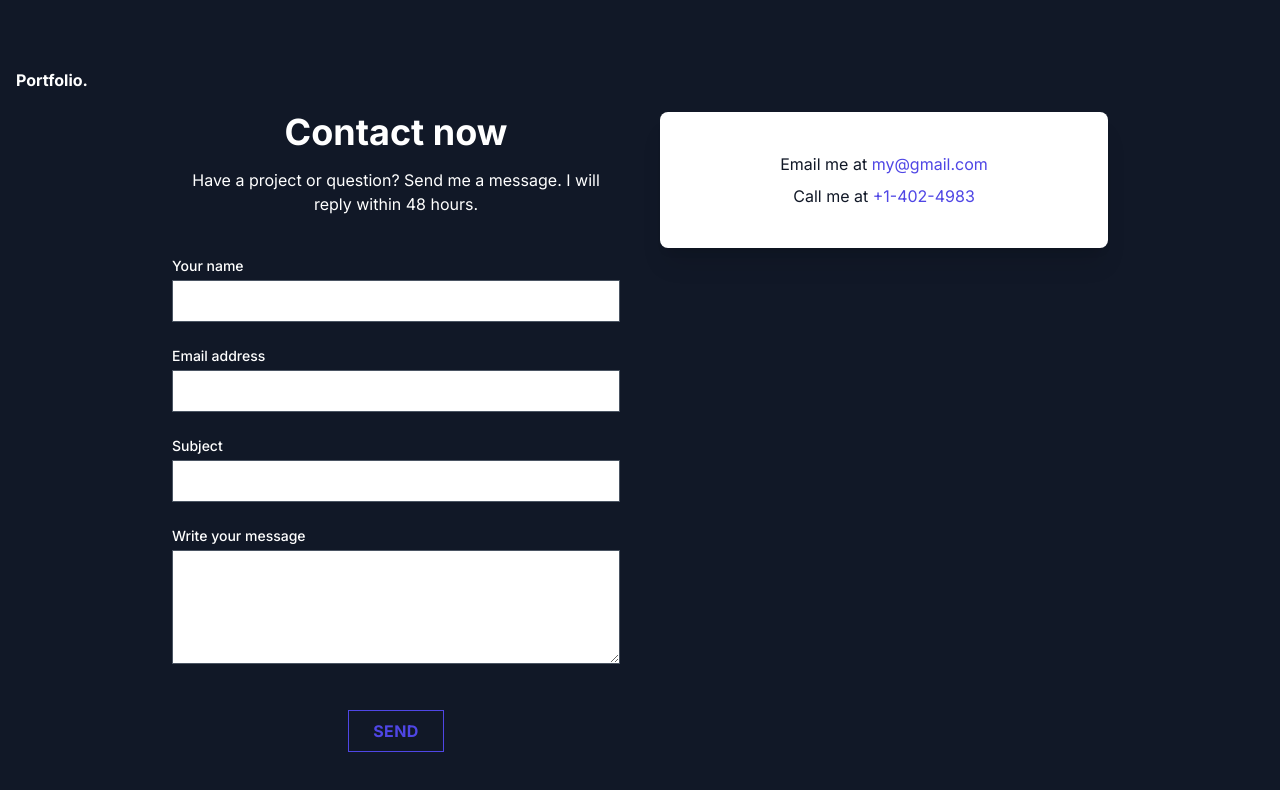
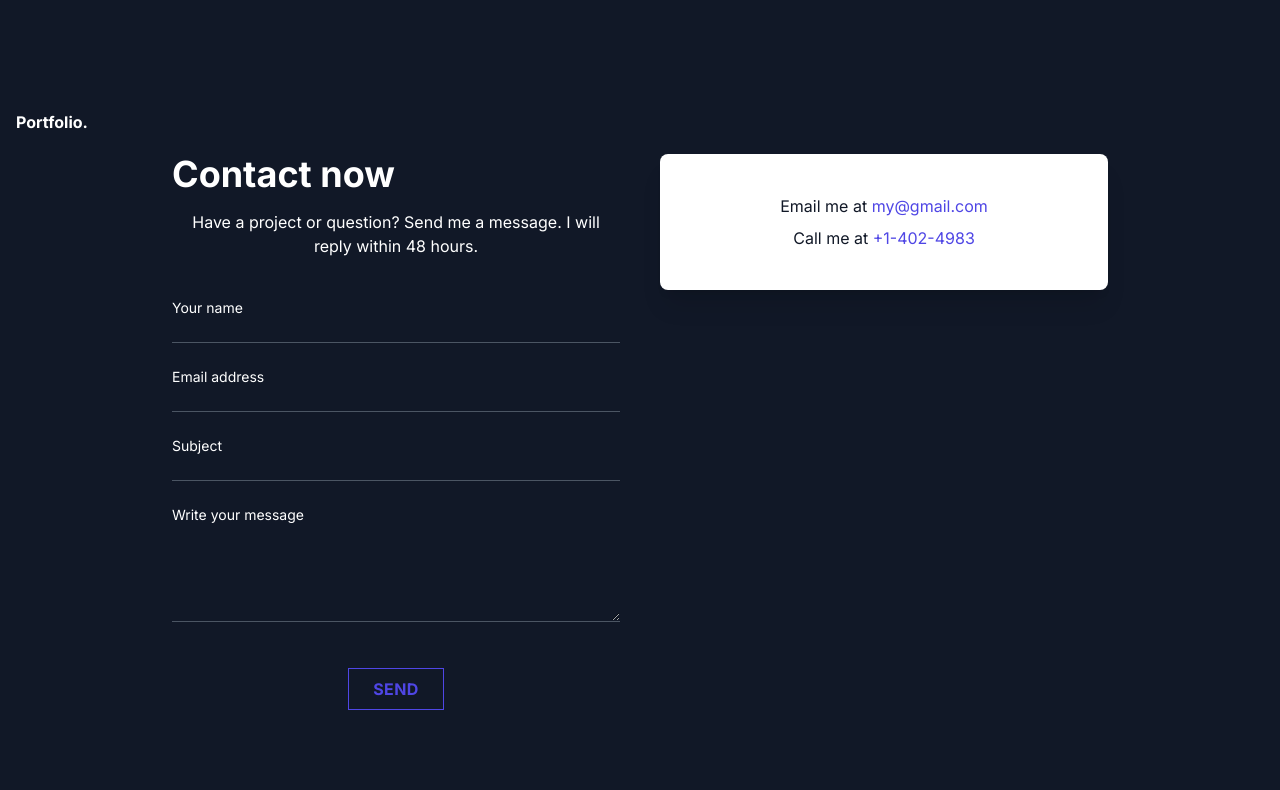
Before and after one commit to Elli2022/My-Headless-Wordpress-Portfolio, a Next.js app: page /contact in a window 1280 px wide. Shown: the top 790 px of the page. Built offline with nearby package versions, Linux system fonts and the light colour scheme.

Commit message:
almost done with contact site

```diff
--- a/src/app/contact/page.tsx
+++ b/src/app/contact/page.tsx
@@ -4,7 +4,7 @@ import Link from "next/link";
 
 const ContactPage = () => {
   return (
-    <div className="flex min-h-screen bg-gray-900 text-white flex-col justify-center">
+    <div className="min-h-screen bg-gray-900 text-white flex flex-col justify-center">
       <div className="container mx-auto px-4">
         <div className="text-left py-5">
           <Link href="/home" className="text-white font-bold text-l">
@@ -15,7 +15,7 @@ const ContactPage = () => {
         <div className="flex flex-wrap justify-center gap-10">
           <div className="flex-1 max-w-md">
             <div className="text-center mb-10">
-              <h1 className="text-4xl font-bold mb-4">Contact now</h1>
+              <h1 className="text-4xl font-bold mb-4 text-left">Contact now</h1>
               <p>
                 Have a project or question? Send me a message. I will reply within 48 hours.
               </p>
@@ -23,28 +23,28 @@ const ContactPage = () => {
 
             <form className="space-y-6">
               <div>
-                <label htmlFor="name" className="block text-sm font-medium">
+              <label htmlFor="name" className="block text-sm ">
                   Your name
                 </label>
-                <input type="text" id="name" className="w-full mt-1 px-4 py-2 border border-gray-600 focus:outline-none focus:ring-2 focus:ring-indigo-500" />
+                <input type="text" id="name" className="w-full bg-transparent border-grey border-b border-gray-600 focus:ring-0 text-white" />
               </div>
               <div>
-                <label htmlFor="email" className="block text-sm font-medium">
+                <label htmlFor="email" className="block text-sm ">
                   Email address
                 </label>
-                <input type="email" id="email" className="w-full mt-1 px-4 py-2 border border-gray-600 focus:outline-none focus:ring-2 focus:ring-indigo-500" />
+                <input type="email" id="email" className="w-full bg-transparent border-grey border-b border-gray-600 focus:ring-0 text-white" />
               </div>
               <div>
-                <label htmlFor="subject" className="block text-sm font-medium">
+                <label htmlFor="subject" className="block text-sm ">
                   Subject
                 </label>
-                <input type="text" id="subject" className="w-full mt-1 px-4 py-2 border border-gray-600 focus:outline-none focus:ring-2 focus:ring-indigo-500" />
+                <input type="text" id="subject" className="w-full bg-transparent border-grey border-b border-gray-600 focus:ring-0 text-white" />
               </div>
               <div>
-                <label htmlFor="message" className="block text-sm font-medium">
+                <label htmlFor="message" className="block text-sm ">
                   Write your message
                 </label>
-                <textarea id="message" rows="4" className="w-full mt-1 px-4 py-2 border border-gray-600 focus:outline-none focus:ring-2 focus:ring-indigo-500"></textarea>
+                <textarea id="message" rows="4" className="w-full bg-transparent border-grey border-b border-gray-600 focus:ring-0 text-white"></textarea>
               </div>
               <div className="flex justify-center">
                 <button type="submit" className="mt-4 px-6 py-2 border border-indigo-600 text-indigo-600 hover:bg-indigo-600 hover:text-white focus:ring-2 focus:ring-indigo-500 focus:ring-opacity-50 font-bold uppercase tracking-wide">
```
